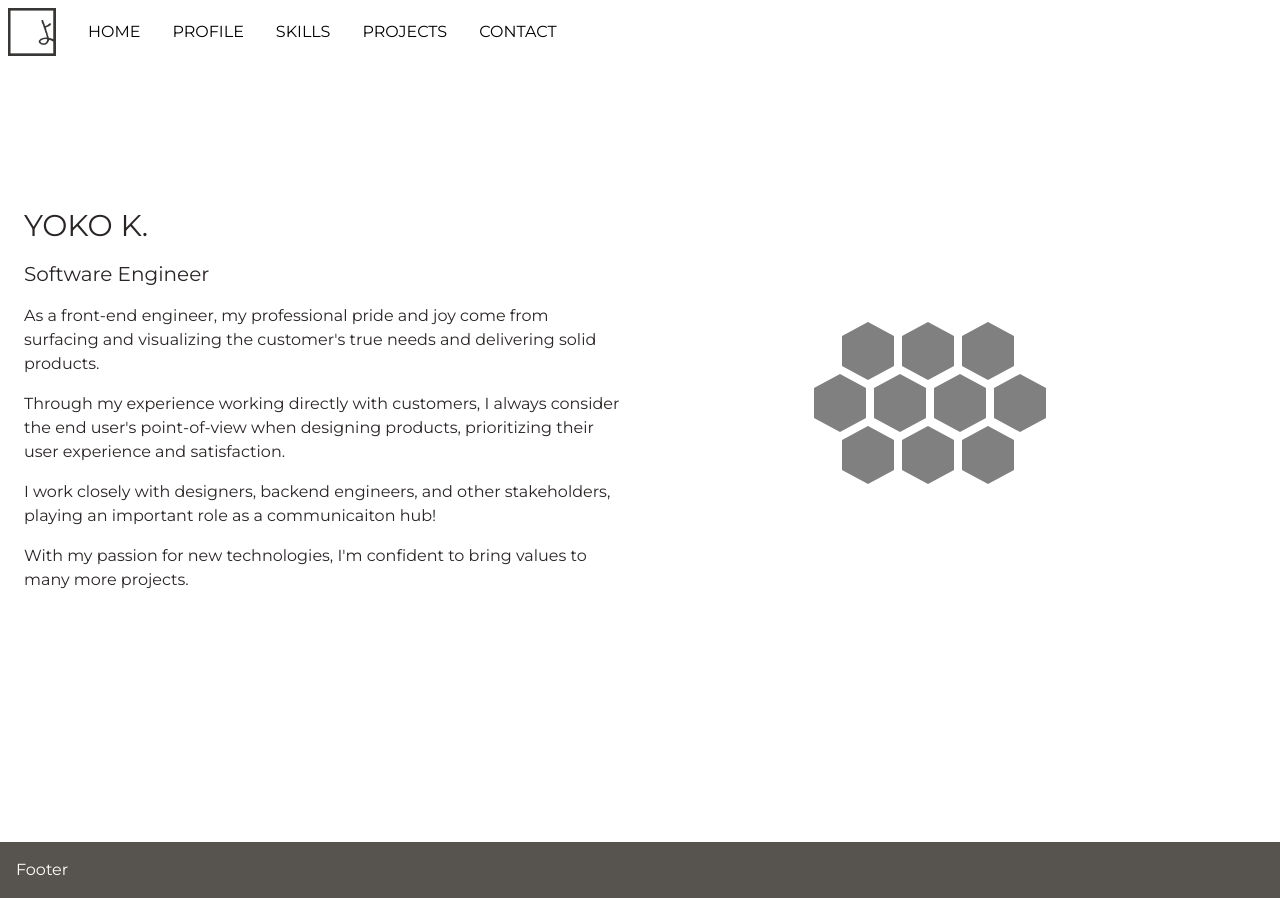
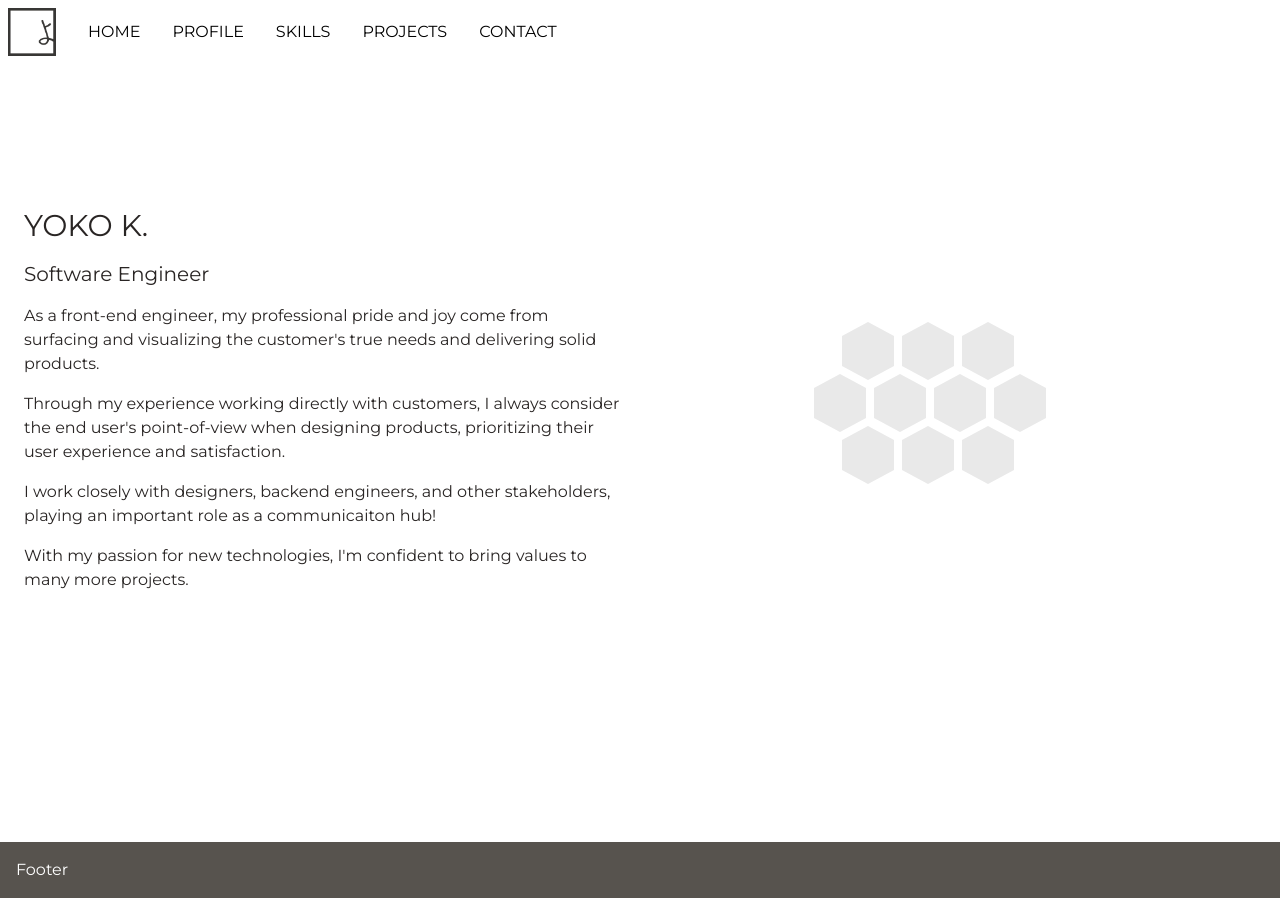
Before and after one commit to libero-yoko/portfolio-site, a Next.js app: page /Profile in a window 1280 px wide. Built offline with nearby package versions, Linux system fonts and the light colour scheme.

Commit message:
Made Kikko color dynamic

```diff
--- a/components/ui/Kikko.tsx
+++ b/components/ui/Kikko.tsx
@@ -11,6 +11,7 @@ type RowProps = {
   num: number
   color: string
 }
+
 export default function Kikko({ col, row, color }: Props): ReactElement {
   const cols = new Array(col)
   for (let i = 1; i <= col; i++) {
@@ -30,14 +31,20 @@ export default function Kikko({ col, row, color }: Props): ReactElement {
 }
 
 function Cell({ color }: { color: string }): ReactElement {
-  const cellColor = `bg-[${color}]`
-  const borderColor = `border-[${color}]`
-  console.log(cellColor, borderColor)
   return (
     <div className={styles.kikko}>
-      <div className={`${styles.kikko_top} ${borderColor}`}></div>
-      <div className={`${styles.kikko_middle} ${cellColor}`}></div>
-      <div className={`${styles.kikko_bottom} ${borderColor}`}></div>
+      <div
+        className={`${styles.kikko_top}`}
+        style={{ borderBottomColor: color }}
+      ></div>
+      <div
+        className={`${styles.kikko_middle}`}
+        style={{ background: color }}
+      ></div>
+      <div
+        className={`${styles.kikko_bottom}`}
+        style={{ borderTopColor: color }}
+      ></div>
     </div>
   )
 }
```
